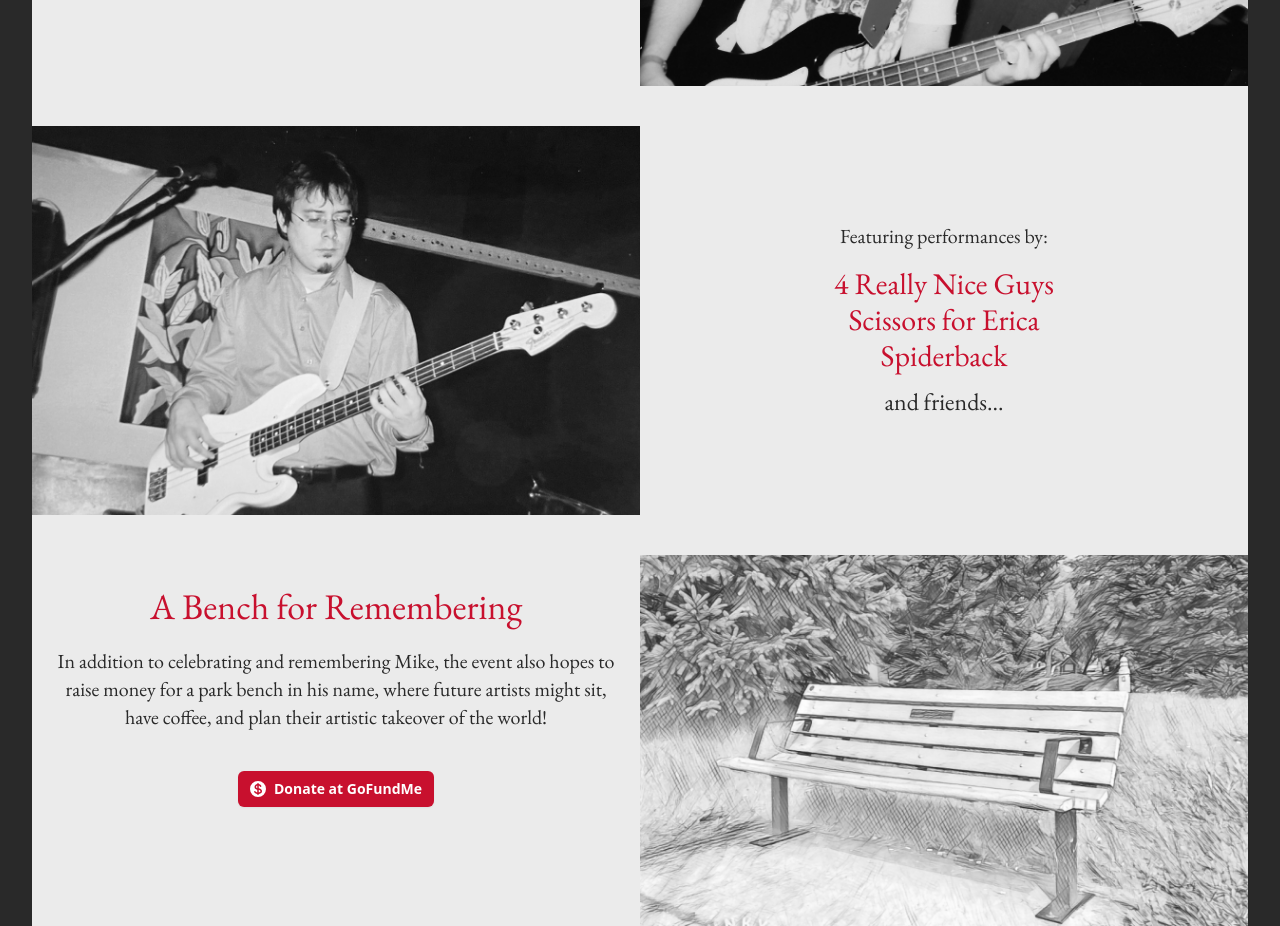
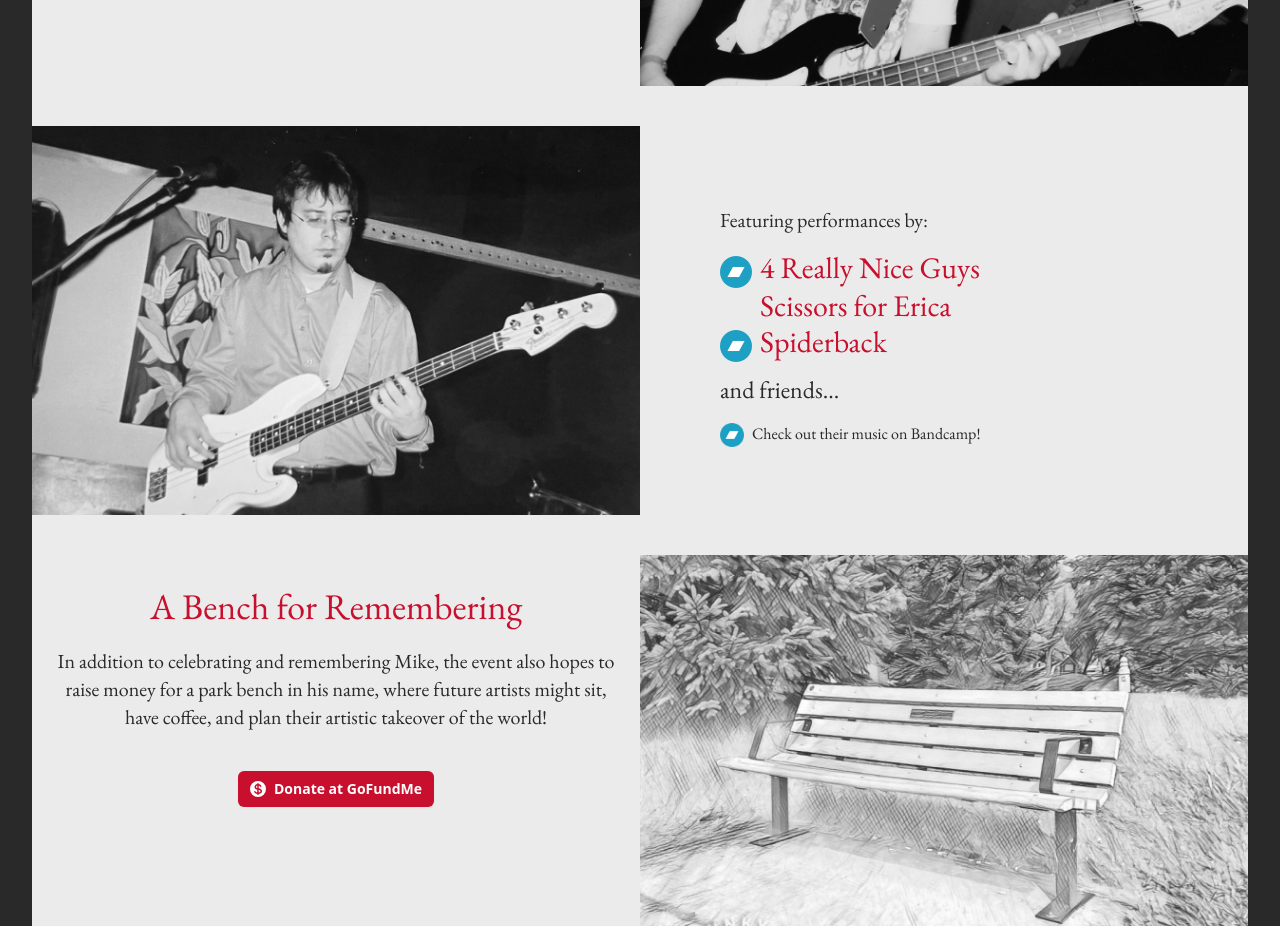
Before and after one commit to widgetapps/shrug-tribute, a Next.js app: page / in a window 1280 px wide. Shown: the part 1040-1966 px from the top of the page. Built offline with nearby package versions, Linux system fonts and the light colour scheme; no server answers.

Commit message:
Added links to bandcamp.

```diff
--- a/src/pages/index.tsx
+++ b/src/pages/index.tsx
@@ -60,14 +60,32 @@ export default function Home() {
                         <div className={'basis-full lg:basis-1/2'}>
                             <Image src="/img/photo_mike_2.png" alt="" width={640} height={410} className="w-full" />
                         </div>
-                        <div className={`${ebgaramond.className} text-center pt-8 px-1.5 lg:pt-24 lg:px-20 basis-full lg:basis-1/2`}>
+                        <div className={`${ebgaramond.className} text-left pt-8 px-1.5 lg:pt-20 lg:px-20 basis-full lg:basis-1/2`}>
                             <h2 className="text-xl mb-4">Featuring performances by:</h2>
                             <ul>
-                                <li className="text-shrug-red text-3xl">4 Really Nice Guys</li>
-                                <li className="text-shrug-red text-3xl">Scissors for Erica</li>
-                                <li className="text-shrug-red text-3xl">Spiderback</li>
+                                <li className="text-shrug-red text-3xl">
+                                    <Link href="https://4reallyniceguys.bandcamp.com/album/shrug-off-reality-extracts-remixed" passHref className="hover:opacity-50">
+                                        <Image src="/img/bandcamp-button-circle-aqua-32.png" className="inline-block mr-2" alt="" width={32} height={32} />
+                                        <span>4 Really Nice Guys</span>
+                                    </Link>
+                                </li>
+                                <li className="text-shrug-red text-3xl">
+                                    <div className="inline-block w-[32px] mr-2"></div>
+                                    Scissors for Erica
+                                </li>
+                                <li className="text-shrug-red text-3xl">
+                                    <Link href="https://spiderback.bandcamp.com/album/acrobiotics-2023-remaster" passHref className="hover:opacity-50">
+                                        <Image src="/img/bandcamp-button-circle-aqua-32.png" className="inline-block mr-2" alt="" width={32} height={32} />
+                                        <span>Spiderback</span>
+                                    </Link>
+                                </li>
                                 <li className="text-2xl mt-3">and friends...</li>
                             </ul>
+                            <div className="mt-4">
+
+                                <Image src="/img/bandcamp-button-circle-aqua-32.png" className="inline-block mr-2" alt="" width={24} height={24} />
+                                Check out their music on Bandcamp!
+                            </div>
                         </div>
                     </div>
                     <div className="flex flex-col-reverse md:flex-row">
```
Also changed, not shown: public/img/bandcamp-button-circle-aqua-32.png (added).
